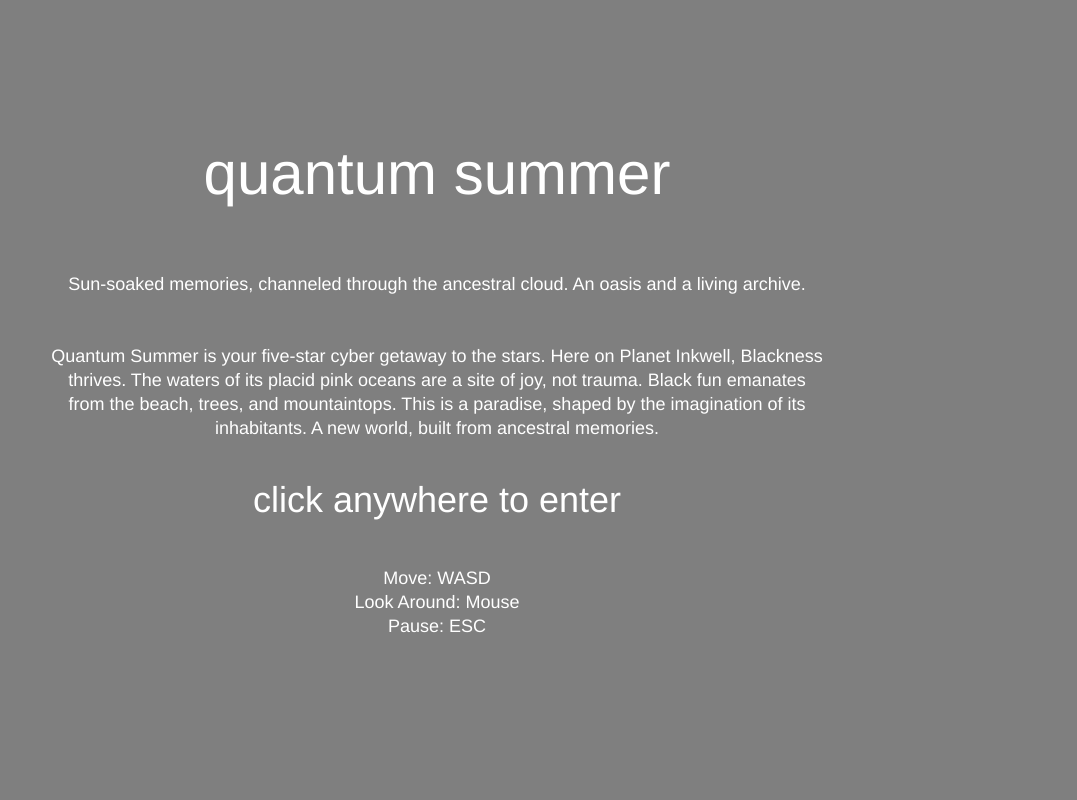
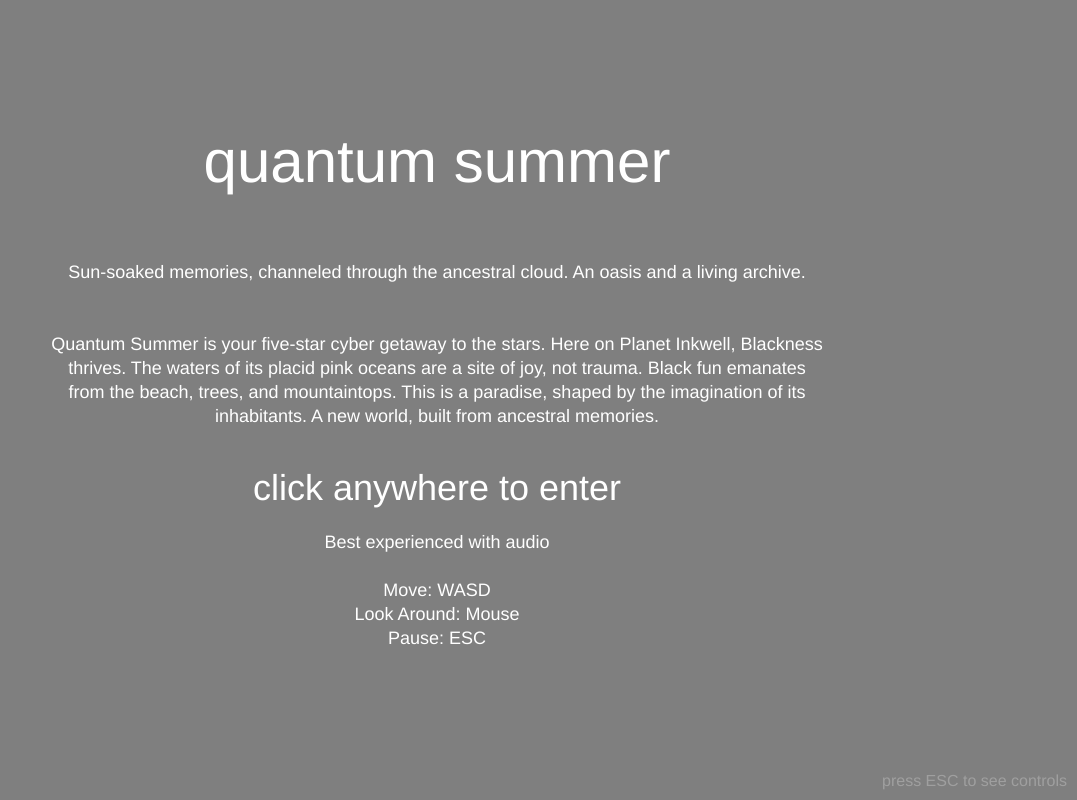
Before and after one commit to idrisbrewster/QuantumSummer, a website: page index.html in a window 1280 px wide. Shown: the whole page, without its empty margins (203-1280 px from the left). Drawn offline with Linux system fonts and the light colour scheme.

Commit message:
add controls helper + audio info

```diff
--- a/index.html
+++ b/index.html
@@ -8,6 +8,7 @@
   </head>
 
   <body>
+    <span class="helper">press ESC to see controls</span>
     <div class="blocker">
 
 			<div class="instructions">
@@ -25,14 +26,16 @@
 
         <!-- </div> -->
 
-        <span style="font-size:36px">click anywhere to enter</span><br />
+        <span style="font-size:36px">click anywhere to enter</span><br /><br />
+        Best experienced with audio
         <br /><br />
 
 				Move: WASD<br/>
         Look Around: Mouse<br/>
         Pause: ESC
 			</div>
-		</div>
+    </div>
+
     <div class="container"></div>
     <script src="src/index.js"></script>
   </body>
--- a/src/styles.css
+++ b/src/styles.css
@@ -34,6 +34,14 @@ body {
   z-index: 2;
 }
 
+.helper {
+  position: fixed;
+  right: 10px;
+  bottom: 10px;
+  z-index: 10;
+  color: rgba(255, 255, 255, 0.255);
+}
+
 .instructions {
   width: 100%;
   height: 100%;
```
